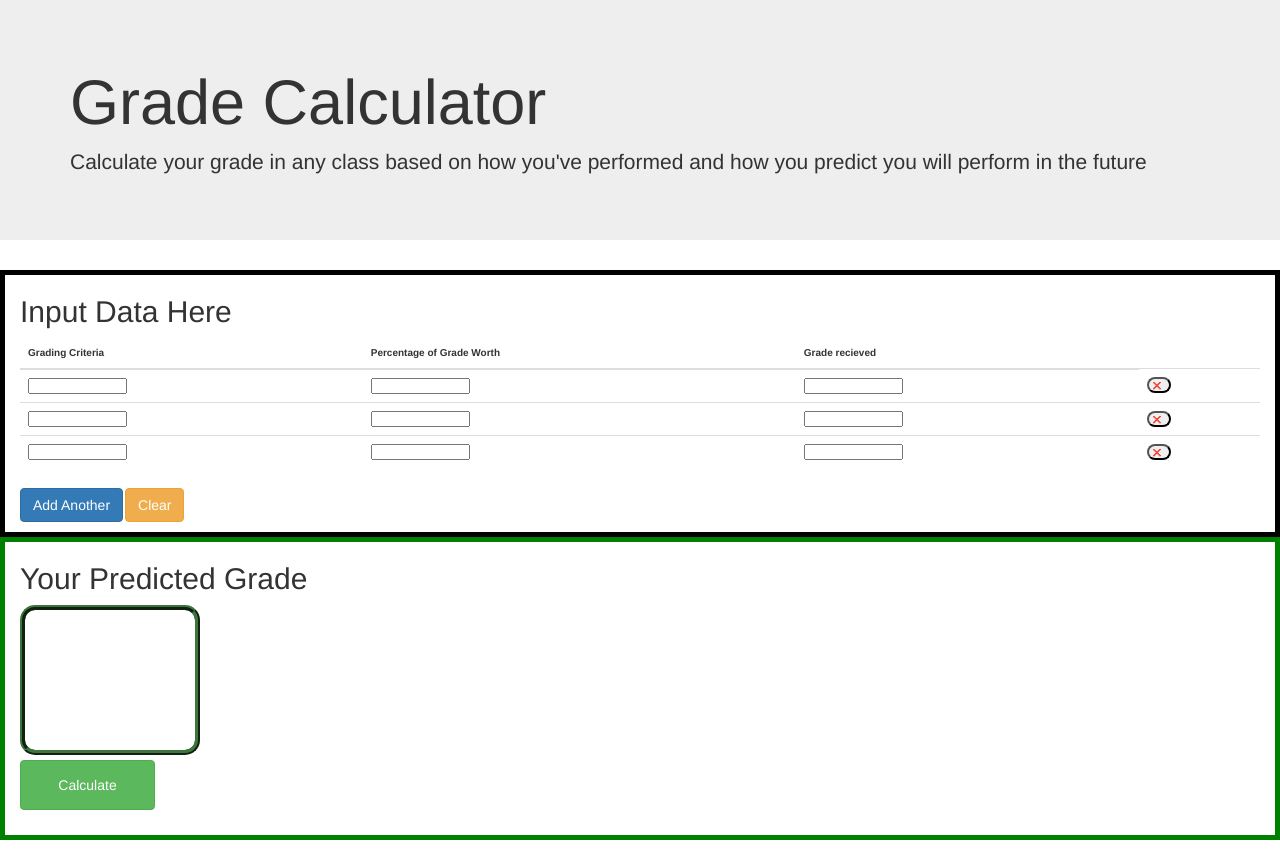
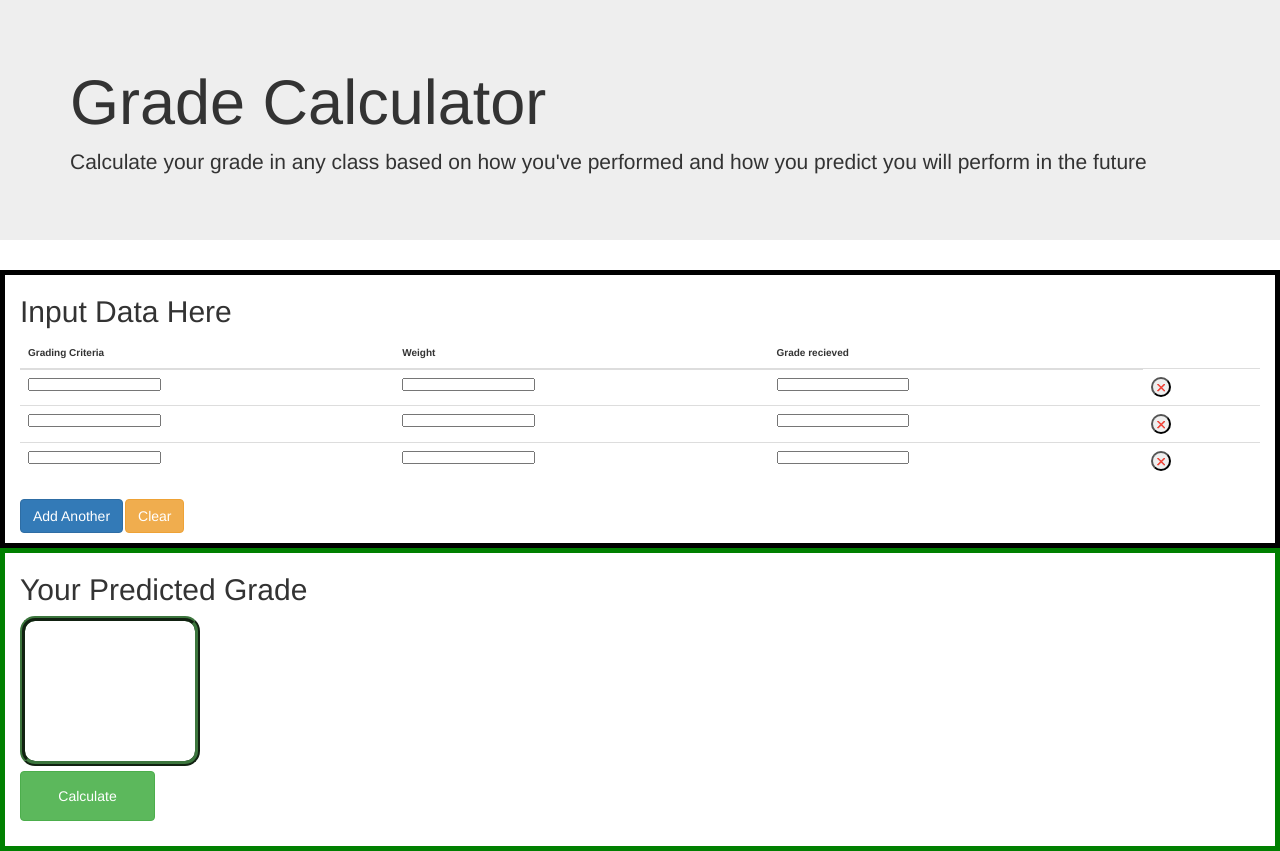
Before and after one commit to Devonte202/grade-calculator, a plain HTML site: page index.html in a window 1280 px wide. Drawn offline with nearby package versions, Linux system fonts and the light colour scheme.

Commit message:
Tried to fix issue

```diff
--- a/grade-calculator.css
+++ b/grade-calculator.css
@@ -2,6 +2,10 @@ body{
   font-size: 7px;
 }
 
+input {
+  width: 37%;
+  height: 5%;
+}
 
 #inputSection{
   border: solid black 5px;
@@ -44,6 +48,8 @@ th{
 
 .aspectDelete{
   border-radius: 80px;
+  height: 20px;
+  width: 20px;
 }
 
 #xSymbol{
--- a/index.html
+++ b/index.html
@@ -29,7 +29,7 @@
           <thead>
             <tr>
               <th>Grading Criteria</th>
-              <th>Percentage of Grade Worth</th>
+              <th>Weight</th>
               <th>Grade recieved</th>
             </tr>
           </thead>
```
